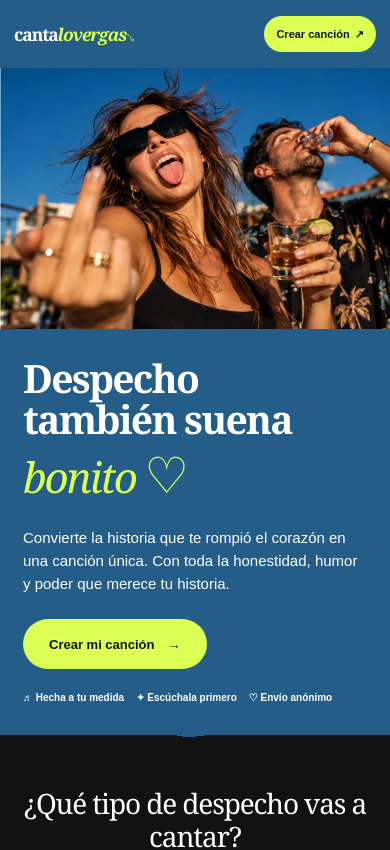
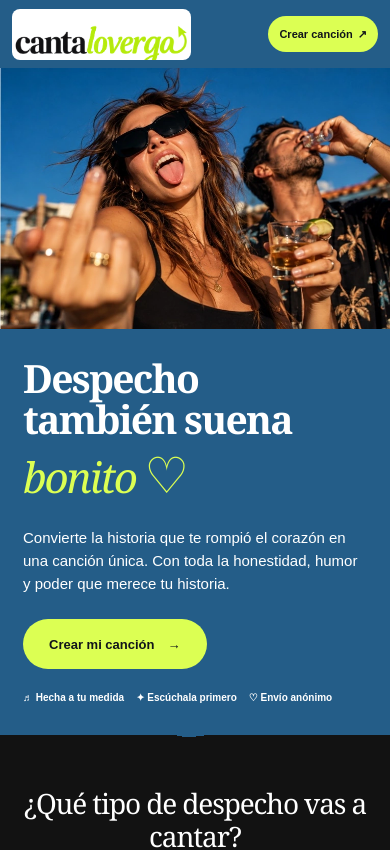
Before and after one commit to melizsza87/xamans-landing, a Next.js app in the folder cantalove/: page /rgas in a window 390 px wide. Shown: the top 850 px of the page. Built offline with nearby package versions, Linux system fonts and the light colour scheme.

Commit message:
Use exact approved Cantalovergas PNG from Drive instead of recreated SVG

```diff
--- a/cantalove/src/app/review.css
+++ b/cantalove/src/app/review.css
@@ -256,3 +256,18 @@
  .rev-header>.rev-logo{font-size:16px}
  .rev-header>.rev-top-cta{font-size:10px;padding:9px 9px}
 }
+
+/* Exact Drive-approved Cantalovergas artwork. No programmatic tail or retyped wordmark. */
+.rev-breakup .rev-logo-approved{display:block;position:relative;overflow:hidden;flex:0 0 auto;width:clamp(180px,19vw,250px);height:64px;border-radius:8px;background:#fff;letter-spacing:normal}
+.rev-breakup .rev-logo-approved img{position:absolute;display:block;max-width:none;width:100%;height:auto;left:0;top:-28%;object-fit:contain}
+.rev-breakup .rev-footer .rev-logo-approved{width:235px}
+@media(max-width:700px){
+ .rev-breakup .rev-header{height:68px;padding:0 12px;gap:8px}
+ .rev-breakup .rev-header>.rev-logo-approved{width:clamp(142px,46vw,215px);height:51px;min-width:0;flex:0 1 auto}
+ .rev-breakup .rev-header>.rev-logo-approved img{top:-28%}
+ .rev-breakup .rev-header>.rev-top-cta{flex-shrink:0;font-size:11px;padding:10px 11px}
+}
+@media(max-width:370px){
+ .rev-breakup .rev-header>.rev-logo-approved{width:145px;height:47px}
+ .rev-breakup .rev-header>.rev-top-cta{font-size:10px;padding:9px}
+}
--- a/cantalove/src/components/landing/ModernExperience.tsx
+++ b/cantalove/src/components/landing/ModernExperience.tsx
@@ -36,10 +36,8 @@ export function ModernExperience({mode}:{mode:"love"|"breakup"}) {
   const otherHome = heartbreak ? "/" : "/rgas";
   return <div className={heartbreak ? "rev-site rev-breakup":"rev-site rev-love"}>
     <header className="rev-header">
-      <Link href={ownHome} className="rev-logo" aria-label={heartbreak?"Inicio Cantalovergas":"Inicio Cantalove"}>
-        canta<span>{heartbreak?"lovergas":"love"}</span>{heartbreak
-          ? <svg className="rev-logo-mark rev-logo-tail" viewBox="0 0 68 62" aria-hidden="true"><path d="M2 9 C24 2 43 17 40 35 C38 46 49 50 57 44" fill="none" stroke="currentColor" strokeWidth="5.5" strokeLinecap="round"/><path d="M50 36 L65 43 L54 57 L55 46 Z" fill="currentColor"/></svg>
-          : <svg className="rev-logo-mark rev-logo-heart" viewBox="0 0 46 48" aria-hidden="true"><path d="M23 43 C13 32 3 25 4 14 C5 1 18 1 23 13 C30 -1 44 3 42 16 C40 27 29 36 23 43 Z" fill="none" stroke="currentColor" strokeWidth="3.5" strokeLinecap="round" strokeLinejoin="round"/></svg>}
+      <Link href={ownHome} className={heartbreak ? "rev-logo rev-logo-approved" : "rev-logo"} aria-label={heartbreak?"Inicio Cantalovergas":"Inicio Cantalove"}>
+        {heartbreak ? <img src="/approved/cantalovergas-logo.png" alt="Cantalovergas" width={1067} height={603} /> : <>canta<span>love</span><svg className="rev-logo-mark rev-logo-heart" viewBox="0 0 46 48" aria-hidden="true"><path d="M23 43 C13 32 3 25 4 14 C5 1 18 1 23 13 C30 -1 44 3 42 16 C40 27 29 36 23 43 Z" fill="none" stroke="currentColor" strokeWidth="3.5" strokeLinecap="round" strokeLinejoin="round"/></svg></>}
       </Link>
       <nav className="rev-nav" aria-label="Navegación principal">
         <a href="#momentos">{heartbreak?"Historias":"Ocasiones"}</a>
@@ -158,7 +156,7 @@ export function ModernExperience({mode}:{mode:"love"|"breakup"}) {
       </section>
     </main>
     <footer className="rev-footer">
-      <Link href={ownHome} className="rev-logo">canta<span>{heartbreak?"lovergas":"love"}</span>{heartbreak ? <svg className="rev-logo-mark rev-logo-tail" viewBox="0 0 68 62" aria-hidden="true"><path d="M2 9 C24 2 43 17 40 35 C38 46 49 50 57 44" fill="none" stroke="currentColor" strokeWidth="5.5" strokeLinecap="round"/><path d="M50 36 L65 43 L54 57 L55 46 Z" fill="currentColor"/></svg> : <svg className="rev-logo-mark rev-logo-heart" viewBox="0 0 46 48" aria-hidden="true"><path d="M23 43 C13 32 3 25 4 14 C5 1 18 1 23 13 C30 -1 44 3 42 16 C40 27 29 36 23 43 Z" fill="none" stroke="currentColor" strokeWidth="3.5" strokeLinecap="round" strokeLinejoin="round"/></svg>}</Link>
+      <Link href={ownHome} className={heartbreak ? "rev-logo rev-logo-approved" : "rev-logo"}>{heartbreak ? <img src="/approved/cantalovergas-logo.png" alt="Cantalovergas" width={1067} height={603} /> : <>canta<span>love</span><svg className="rev-logo-mark rev-logo-heart" viewBox="0 0 46 48" aria-hidden="true"><path d="M23 43 C13 32 3 25 4 14 C5 1 18 1 23 13 C30 -1 44 3 42 16 C40 27 29 36 23 43 Z" fill="none" stroke="currentColor" strokeWidth="3.5" strokeLinecap="round" strokeLinejoin="round"/></svg></>}</Link>
       <p>© {new Date().getFullYear()} Cantalove. Música personalizada con IA.</p>
       <Link href={otherHome}>{heartbreak?"Volver al amor ♡":"¿En modo despecho? ↗"}</Link>
     </footer>
```
Also changed, not shown: cantalove/public/approved/cantalovergas-logo.png (added).
